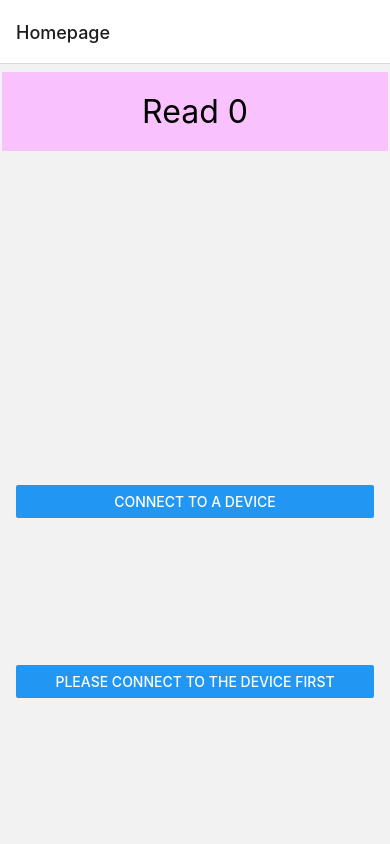
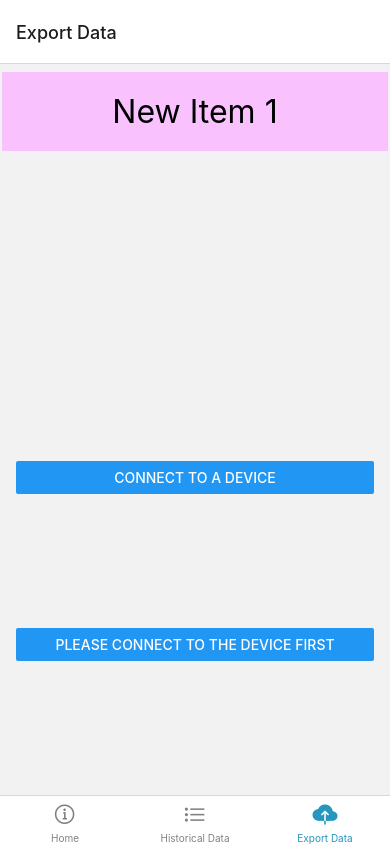
Before and after one commit to williamdjting/aqua-app, a React Native app: screen /Export in a window 390 px wide. Both pictures are taken after a click on the button "NO DATA RECEIVED YET". Built offline with nearby package versions, Linux system fonts and the light colour scheme.

Commit message:
got tab based navigation working using react-navigation

```diff
--- a/App.js
+++ b/App.js
@@ -2,34 +2,63 @@ import { StatusBar } from "expo-status-bar";
 import { StyleSheet, Text, View } from "react-native";
 import Pages1 from "./src/pages/Pages-1.js";
 import Pages2 from "./src/pages/Pages-2.js";
-import { NativeRouter, Route , Routes} from "react-router-native";
-import { NavigationContainer } from '@react-navigation/native';
-import { createNativeStackNavigator } from '@react-navigation/native-stack';
+import Pages3 from "./src/pages/Pages-3.js";
+import { NativeRouter, Route, Routes } from "react-router-native";
+import { NavigationContainer } from "@react-navigation/native";
+import { createNativeStackNavigator } from "@react-navigation/native-stack";
+import { createBottomTabNavigator } from '@react-navigation/bottom-tabs';
+// react-native-vector-icons/Ionicons otherwise.
+import Ionicons from 'react-native-vector-icons/Ionicons';
 
 
-function HomeScreen() {
-  return (
-    <View style={{ flex: 1, alignItems: 'center', justifyContent: 'center' }}>
-      <Text>Homepage</Text>
-    </View>
-  );
-}
 
-const Stack = createNativeStackNavigator();
+
+// const Stack = createNativeStackNavigator();
+
+const Tab = createBottomTabNavigator();
+
+
 
 function App() {
   return (
     <NavigationContainer>
-      <Stack.Navigator>
-        <Stack.Screen name="Homepage" component={Pages1} />
-      </Stack.Navigator>
+      {/* <Stack.Navigator initialRouteName="Home">
+        <Stack.Screen name="Home" component={Pages1} />
+        <Stack.Screen name="Data" component={Pages2} />
+      </Stack.Navigator> */}
+       {/* <Tab.Navigator> */}
+       <Tab.Navigator
+        screenOptions={({ route }) => ({
+          tabBarIcon: ({ focused, color, size }) => {
+            let iconName;
+
+            if (route.name === 'Home') {
+              iconName = focused
+                ? 'ios-information-circle'
+                : 'ios-information-circle-outline';
+            } else if (route.name === 'Data') {
+              iconName = focused ? 'ios-list' : 'ios-list-outline';
+            }
+            else if (route.name === 'Export') {
+              iconName = focused ? 'ios-cloud-upload' : 'ios-cloud-upload-outline';
+            }
+
+            // You can return any component that you like here!
+            return <Ionicons name={iconName} size={size} color={color} />;
+          },
+          tabBarActiveTintColor: '#2596be',
+          tabBarInactiveTintColor: 'gray',
+        })}
+      >
+        <Tab.Screen name="Home" component={Pages1} />
+        <Tab.Screen name="Data" component={Pages2} options={{ title: 'Historical Data'}}/>
+        <Tab.Screen name="Export" component={Pages3} options={{ title: 'Export Data' }}/>
+      </Tab.Navigator>
     </NavigationContainer>
   );
 }
 
 export default App;
-
-
 
 // below is old way to show App.js at the root
 
--- a/package.json
+++ b/package.json
@@ -10,6 +10,7 @@
   },
   "dependencies": {
     "@expo/webpack-config": "^19.0.0",
+    "@react-navigation/bottom-tabs": "^6.5.11",
     "@react-navigation/native": "^6.1.9",
     "@react-navigation/native-stack": "^6.9.17",
     "@types/react": "~18.2.14",
--- a/src/pages/Pages-3.js
+++ b/src/pages/Pages-3.js
@@ -0,0 +1,137 @@
+import React, { useState } from "react";
+import {
+  SafeAreaView,
+  View,
+  FlatList,
+  StyleSheet,
+  Text,
+  StatusBar,
+} from "react-native";
+
+import ConnectButton from "../components/Connect-Button";
+import DataButton from "../components/Data-Button";
+
+// const DATA = [
+//   {
+//     id: "1",
+//     title: "First Item",
+//   },
+//   {
+//     id: "2",
+//     title: "Second Item",
+//   },
+//   {
+//     id: "3",
+//     title: "Third Item",
+//   },
+// ];
+
+const Item = ({ title }) => (
+  <View style={styles.item}>
+    <Text style={styles.title}>{title}</Text>
+  </View>
+);
+
+const Pages3 = () => {
+  const [connectionStatus, setConnectionStatus] = useState(
+    "Connect to a device"
+  );
+  const [receivedData, setReceivedData] = useState("No data received yet");
+
+  const [divList, setDivList] = useState([]);
+
+  const printArrayElements = (array) => {
+    array.forEach((element, index) => {
+      console.log(`Element ${index + 1}:`, element);
+    });
+  };
+
+
+
+  const addDivToList = () => {
+    // const newDiv = <div key={divList.length}>New Div</div>;
+    const newDiv = {
+      id: (divList.length + 1).toString(), // Generating a new ID based on array length
+      title: `New Item ${divList.length + 1}`, // Example title
+    };
+    setDivList([...divList, newDiv]);
+    printArrayElements(divList);
+  };
+
+
+  const dataFn = () => {
+    if (connectionStatus == "Connected") {
+      setReceivedData("Data Received");
+
+    }
+
+    else {
+      setReceivedData("Please connect to the device first");
+    }
+
+  };
+  const dataFn2 = () => {
+    if (receivedData == "Data Received") {
+      setReceivedData("Ready to receive data");
+    }
+  };
+
+  const buttonFunctions = {
+    dataFn: dataFn,
+    dataFn2: dataFn2,
+  }
+
+  return (
+    <SafeAreaView style={styles.container}>
+      {/* <div>
+      {divList.map((item) => (
+        <div key={item.id}>
+          {/* Render each item */}
+          {/* <p>{item.title}</p> */}
+        {/* </div> */}
+      {/* // ))} */}
+    {/* </div> */}
+      <FlatList
+        data={divList}
+        renderItem={({ item }) => <Item title={item.title} />}
+        keyExtractor={(item) => item.id}
+      />
+      <ConnectButton
+        connectionStatus={connectionStatus}
+        setConnectionStatus={setConnectionStatus}
+      />
+
+      <DataButton
+        connectionStatus={connectionStatus}
+        receivedData={receivedData}
+        setReceivedData={setReceivedData}
+        buttonFunctions={buttonFunctions}
+        addDivToList={addDivToList}
+      />
+
+    </SafeAreaView>
+
+  );
+};
+
+const styles = StyleSheet.create({
+  container: {
+    flex: 1,
+    marginTop: StatusBar.currentHeight || 0,
+  },
+  item: {
+    backgroundColor: "#f9c2ff",
+    paddingTop: 20,
+    paddingBottom: 20,
+    paddingLeft: 90,
+    paddingRight: 90,
+    marginVertical: 8,
+    marginHorizontal: 2,
+  },
+  title: {
+    fontSize: 32,
+    textAlign: "center",
+  },
+});
+
+export default Pages3;
```
Also changed, not shown: src/pages/Pages-1.js (+12 -15 lines), 1 other file (tests, documents, lock files or other folders).
